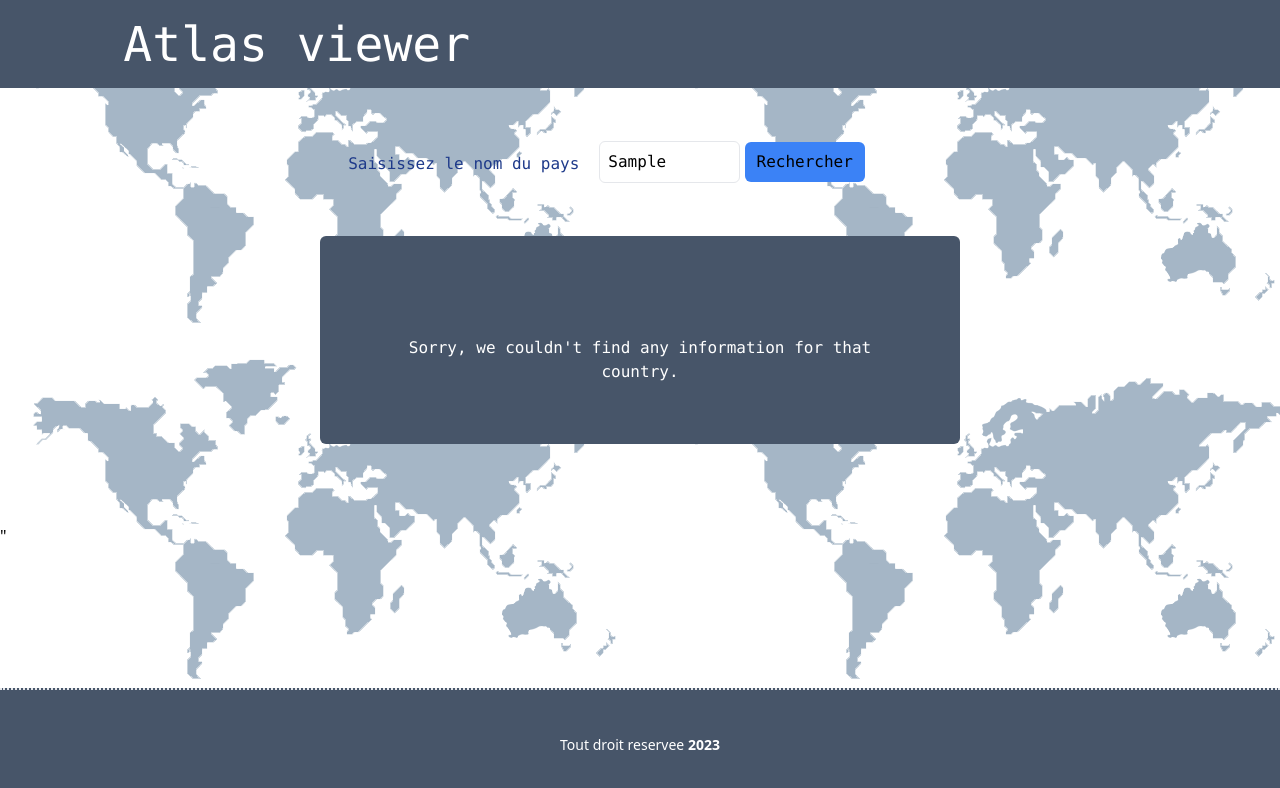
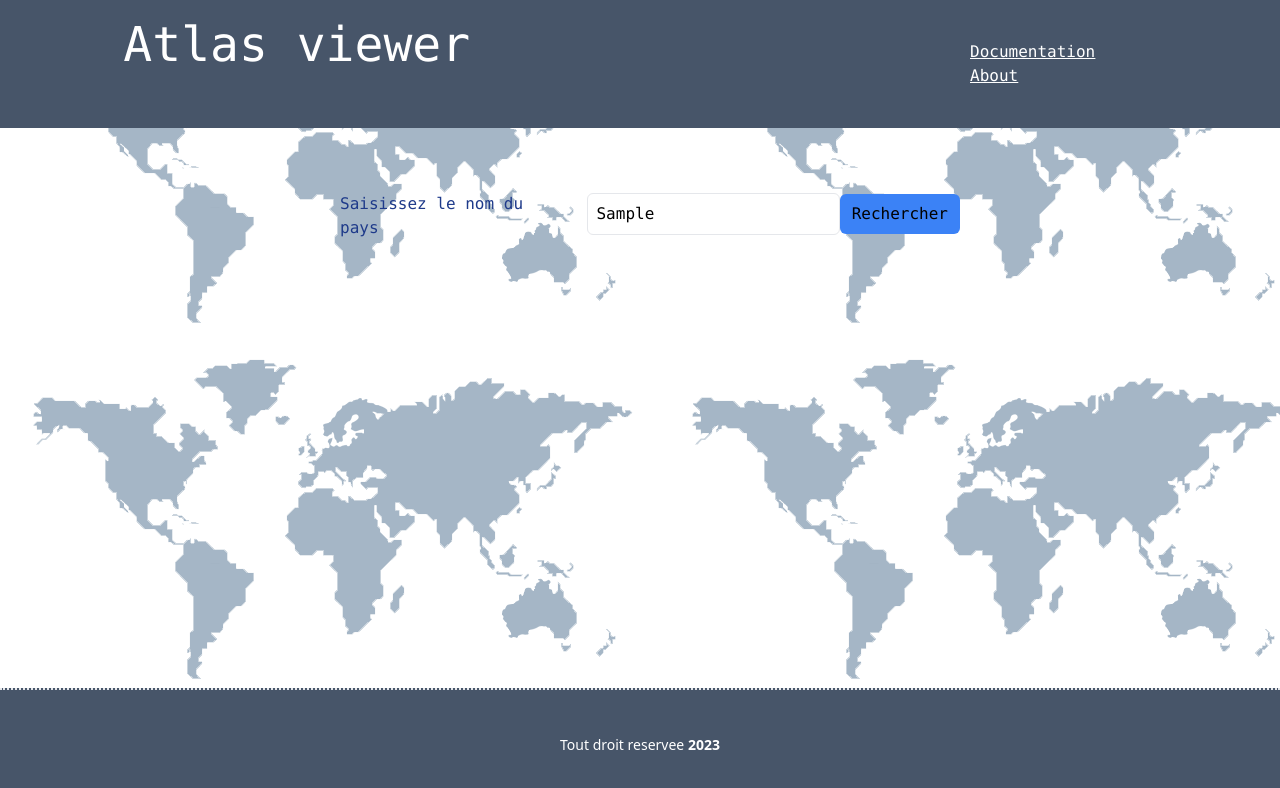
Before and after one commit to killerbestshoot/killerbestshoot.github.io, a website: page home.html in a window 1280 px wide. Both pictures are taken after typing "Sample" into the empty fields and a click on the button "Rechercher". Drawn offline with nearby package versions, Linux system fonts and the light colour scheme; no server answers; files whose address does not match are found by name.

Commit message:
amelioration

```diff
--- a/home.html
+++ b/home.html
@@ -13,13 +13,13 @@
   <body class="bg-headerbg">
     <!-- The header of the page. -->
 
-    <header id="idi" class="w-full h-1/3 p-5 bg-slate-600">
+    <header id="head" class="w-full h-1/3 p-5 bg-slate-600 -top-56 relative">
       <nav class="w-10/12 mx-auto h-full flex justify-between">
         <h1 class="text-5xl text-white font-mono sm:float-left">
           <a href="/">Atlas viewer</a>
         </h1>
         <ul
-          class="w-1/5 flex justify-between p-5 font-mono text-white md:hidden sm:hidden"
+          class="w-1/5 flex justify-between p-5 font-mono text-white md:block sm:hidden"
         >
           <li class="underline"><a href="#">Documentation</a></li>
           <li class="underline"><a href="#">About</a></li>
@@ -27,23 +27,24 @@
       </nav>
     </header>
     <!-- The main section of the page. -->
-    <main class="w-full flex flex-col justify-between mt-5">
+    <main class="w-full flex flex-col justify-between mt-5 items-center">
       <!-- The main section of the page. -->
 
-      <section class="w-3/5 mx-auto mt-5 flex justify-center items-center">
+      <section class="w-3/6 mx-auto mt-5">
+        <form id ="cs" class="w-full opacity-0 flex justify-around items-center">
         <label for="countryName" class="text-blue-900 p-5 mt-1 font-mono"
           >Saisissez le nom du pays</label
         >
-        <form>
           <input
             id="country"
+            required
             type="text"
             placeholder="Haiti"
             class="w-2/5 border p-2 rounded-md focus:border-blue-900 font-mono"
           />
           <button
             type="submit"
-            class="bg-blue-500 border-1 hover:bg-blue-700 border-gray-700 p-2 rounded-md pl-3 pr-3 inline-block text-center font-mono"
+            class="bg-blue-500 border-1 hover:bg-blue-700 border-gray-700 p-2 rounded-md pl-3 pr-3 inline-block text-center font-mono "
           >
             Rechercher
           </button>
@@ -280,19 +281,23 @@
           </div>
         </div>
       </section>
+      <div id="loader-container" class="w-2/4 mx-auto mt-20 mb-32 hidden justify-center items-center flex-col">
+        <div id="loader" class="w-2*50 h-2*50 border-8 rounded-full mx-auto border-x-slate-600 border-y-slate-200 animate-ping rotate-180" >
+          <div class="w-2*48 h-2*48 border-8 rounded-full mx-auto border-x-slate-200 border-y-slate-600 animate-ping -rotate-180"></div>
+        </div>
+      </div>
       <div
         id="err"
-        class="w-3/6 mx-auto p-5 mt-10 mb-20 bg-slate-600 text-center rounded-md hidden"
+        class="w-3/6 mx-auto p-5 mt-10 mb-24 bg-slate-600 text-center rounded-md hidden"
       >
         <p class="font-mono mt-10 p-10 text-white">
           Sorry, we couldn't find any information for that country.
         </p>
       </div>
-      "
     </main>
     <footer
       id="ff"
-      class="w-full h-28 mt-10 border-t-2 border-dotted bg-slate-600 flex flex-col justify-center items-center absolute bottom-0"
+      class="w-full h-28 mt-12 border-t-2 border-dotted bg-slate-600 flex flex-col justify-center items-center absolute -bottom-28"
     >
       <div class="w-3/4 mx-auto">
         <p class="text-sm text-white text-center">
@@ -301,5 +306,6 @@
       </div>
     </footer>
     <script src="/scriptjs/js.js"></script>
+    <script src="/scriptjs/design.js"></script>
   </body>
 </html>
--- a/scriptjs/design.js
+++ b/scriptjs/design.js
@@ -9,6 +9,7 @@ document.addEventListener("DOMContentLoaded", () => {
   // Lancement de l'animation
   animation.play();
   const btn = document.getElementById("btn");
+  if (btn != null) {
     btn.addEventListener("click", () => {
       var animations = anime({
         targets: [box.children],
@@ -36,5 +37,56 @@ document.addEventListener("DOMContentLoaded", () => {
       animations.play();
       animations2.play();
     });
-    document.getElementById("idi")
+  } else {
+    const headers = document.getElementById("head");
+    var headeranim = anime({
+      targets: headers,
+      top: 0,
+      duration: 1000,
+      easing: "easeInOutQuad",
+      complete: () => {
+        const pied = document.getElementsByTagName("footer");
+        var animePied = anime({
+          targets: pied,
+          bottom: 0,
+          duration: 1000,
+          easing: "easeInOutQuad",
+          complete: () => {
+            const cs = document.getElementById("cs");
+            var csanim = anime({
+              targets: cs,
+              opacity: 10,
+              duration: 800,
+              easing: "easeInOutQuad",
             });
+          },
+        });
+        animePied.play();
+      },
+    });
+    headeranim.play();
+  }
+});
+// console.log(headeranim.play);
+//   var headanim = anime
+//     .timeline({
+//       duration: 1500,
+//       easing: "easeOutExpo",
+//       autoplay: true,
+//     })
+//     .add({
+//       targets: header,
+//       translateY: ["-50%", "0"],
+//       rotateX: ["-90deg", "0deg"],
+//       easing: "easeOutExpo",
+//       duration: 1000,
+//     })
+//     .add({
+//       targets: header,
+//       translateY: ["0", "50%"],
+//       rotateX: ["0deg", "90deg"],
+//       easing: "easeInExpo",
+//       duration: 500,
+//       offset: "-=500",
+//     });
+//   headanim.play();
--- a/scriptjs/js.js
+++ b/scriptjs/js.js
@@ -1,14 +1,12 @@
-// import anime from "animejs/lib/anime.es.js";
-// import anime from "animejs";
-// const anime = require('anime.js');
 $("form").submit(function (event) {
   event.preventDefault(); // Prevent the form from submitting
-
-  var countryName = $("#country").val(); // Get the country name from the form input
-  // var apiKey = "792db8e5ffdaf46c57ccd621e36a1bd6"; // Replace with your actual API key
-  // Replace 'COUNTRY_NAME' with the name of the country you want to search for
-  // var countryName = 'COUNTRY_NAME';
-
+  const loader_container = $("#loader-container");
+  loader_container.removeClass("hidden");
+  $("#err").css("display", "none");
+  $("#result").css("display", "none");
+  setTimeout(() => {
+    document.getElementById("loader-container").classList.add("hidden");
+    var countryName = $("#country").val();
     $.ajax({
       url:
         "https://restcountries.com/v3.1/name/" + countryName + "?fullText=true",
@@ -64,19 +62,19 @@ $("form").submit(function (event) {
             .join(", ");
         }
         var cioc = countryData.cioc || "";
-      // Append the HTML string to the results section
+        // toggling containers
         $("#err").css("display", "none");
         $("#result").removeClass("hidden");
         $("#ff").removeClass("absolute");
         $("#result").css("display", "block");
 
+        // Append the HTML string to the results section
         $("#names").html(name);
         $("#name").html(name);
         $("#nativeName").html(nativeName);
         $("#capital").html(capital);
         $("#subregion").html(subregion);
         $("#region").html(region);
-      // $("#regionalBlocs").html(regionalBlocs);
         $("#continents").html(continents);
         $("#latlng").html(latlng);
         $("#area").html(area.concat(" ", "km²"));
@@ -98,26 +96,14 @@ $("form").submit(function (event) {
         $("#cioc").html(cioc);
         $("#maps").html(maps);
         $("#independent").html(independent);
-      // $("#nativeName").html();
-      // $("#nativeName").html();
-      // $(".boite").html(spann);
       },
       error: function () {
-      // Handle error cases
+        // Handle error cases and toggling containers
         $("#names").html(countryName);
         $("#err").removeClass("hidden");
         $("#err").css("display", "block");
         $("#result").css("display", "none");
-      // $("#country-info").html();
       },
     });
+  }, 3000);
 });
-// document.addEventListener("DOMContentLoaded", () => {
-  // const box = document.getElementById("#box");
-  // console.log('ok');
-  // const btn = document.getElementById("btn");
-  // btn.addEventListener("click", () => {
-    // alert('btn click');
-    // console.log('btn');
-  // });
-// });
--- a/tailwind.config.js
+++ b/tailwind.config.js
@@ -21,9 +21,13 @@ module.exports = {
       },
       width: {
         "3*100": "320px",
+        "2*50": "100px",
+        "2*48": "98px",
       },
       height: {
         "3*100": "320px",
+        "2*50": "100px",
+        "2*48": "98px",
       },
     },
   },
```
Also changed, not shown: index.html (+4 -1 lines), dist/styles.css. Lines whose indentation alone changed are shown as unchanged.
